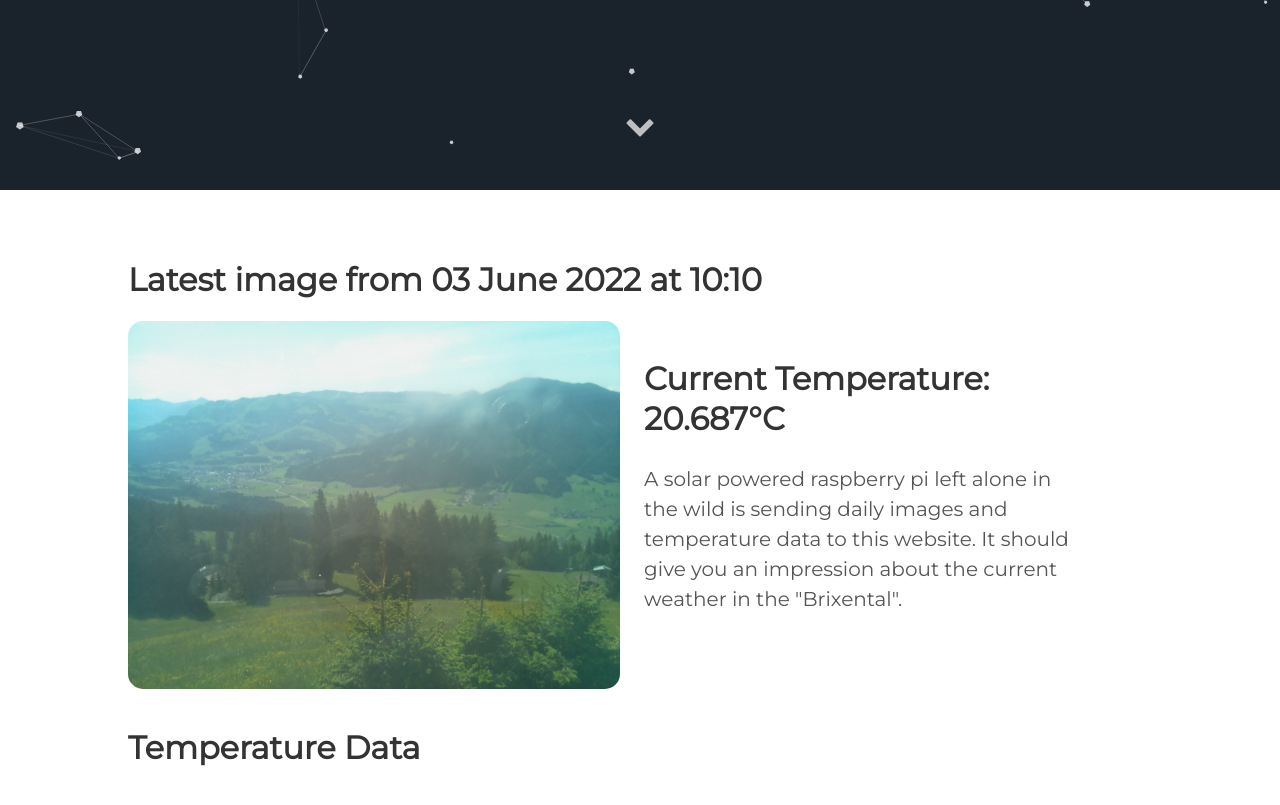
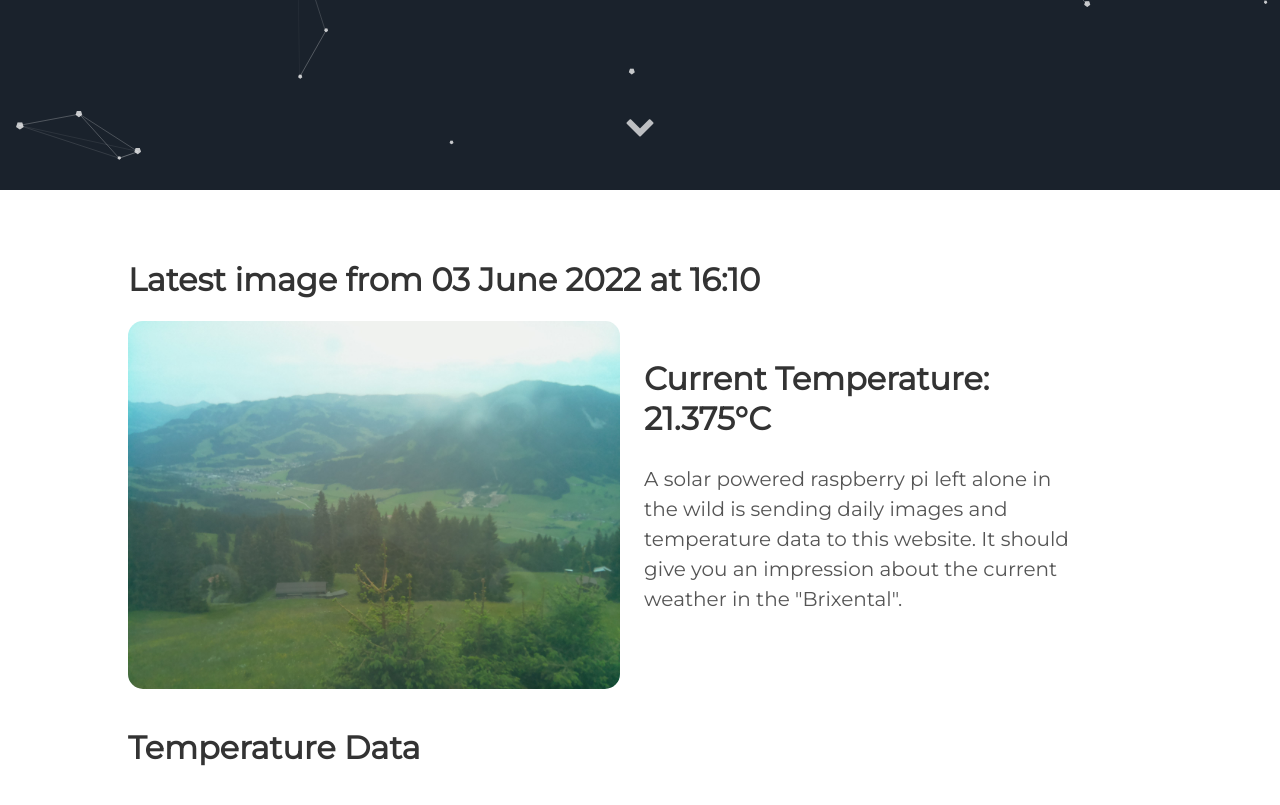
Before and after one commit to vektorious/vektorious.github.io, a Jekyll site: the page built from resources/huette.md, in a window 1280 px wide and 900 px high, scrolled down 710 px. Shown: the top 805 px of the window. Built offline with Jekyll 4.4.1, drawn with Linux system fonts in a browser that asks for light colours.

Commit message:
I'm a bot beep boop

```diff
--- a/resources/huette.md
+++ b/resources/huette.md
@@ -6,13 +6,13 @@ image: '/assets/img/'
 description: 'Live image from the Austrian alps'
 twitter_text: ' '
 ---
-## Latest image from 03 June 2022 at 10:10
+## Latest image from 03 June 2022 at 16:10
 <div class="huette">
   <div class="huette-image">
     <img src="{{ "/assets/img/huette.jpg" | prepend: site.baseurl }}">
   </div>
   <div class="huette-text">
-        <h2>Current Temperature: 20.687°C</h2>
+        <h2>Current Temperature: 21.375°C</h2>
         <p>A solar powered raspberry pi left alone in the wild is sending daily images and temperature data to this website. It should give you an impression about the current weather in the "Brixental".</p>
 
   </div>
```
Also changed, not shown: rpi-script/2022-06-03_160915.txt (renamed from rpi-script/2022-06-03_100915.txt, +5 -5 lines), rpi-script/huette.md (+2 -2 lines), assets/img/huette.jpg, assets/img/temp_plot.png, rpi-script/temp_plot.png, 1 other file.
